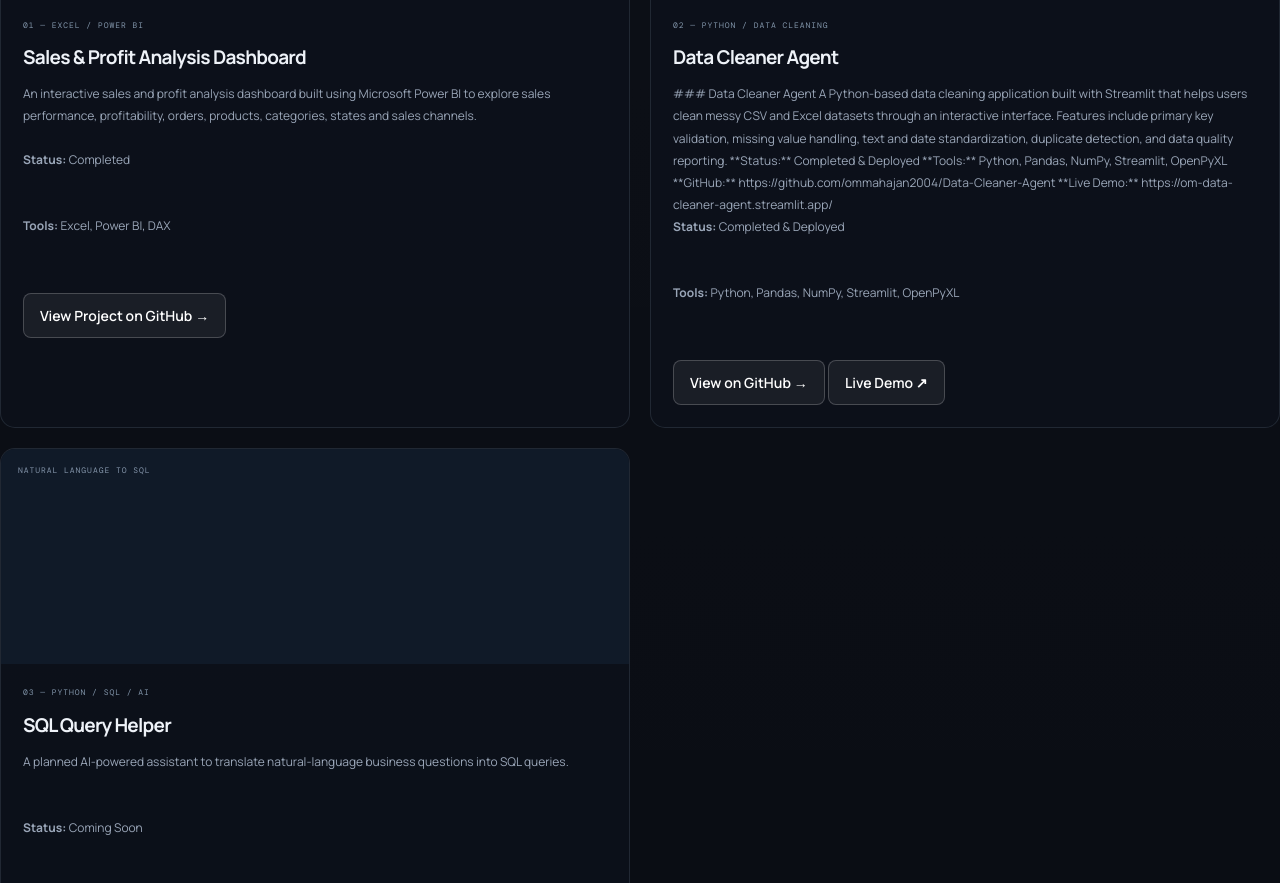
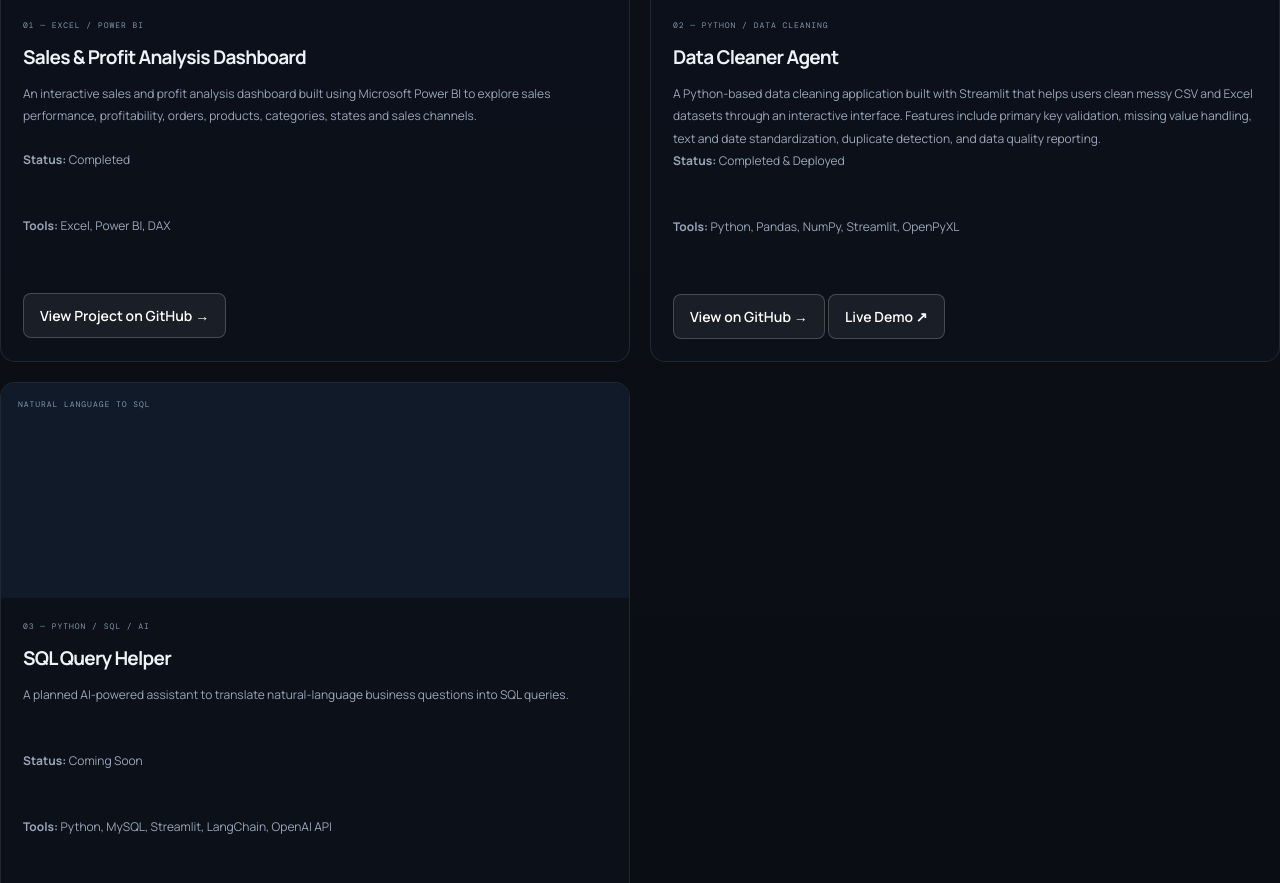
Before and after one commit to ommahajan2004/om-data-science-portfolio, a plain HTML site: page index.html in a window 1280 px wide. Shown: the part 2054-2937 px from the top of the page. Drawn offline with nearby package versions, Linux system fonts and the light colour scheme.

Commit message:
Update index.html

```diff
--- a/index.html
+++ b/index.html
@@ -155,6 +155,8 @@
 
 
 <!-- PROJECT 2: COMPLETED DATA CLEANER AGENT -->
+
+<!-- PROJECT 2: COMPLETED DATA CLEANER AGENT -->
 <article class="project-card">
     <div class="project-art project-art-sql">
         <div class="art-label">DATA CLEANING & PREPROCESSING</div>
@@ -166,22 +168,14 @@
         <h3>Data Cleaner Agent</h3>
 
         <p>
-           ### Data Cleaner Agent
-
-          A Python-based data cleaning application built with Streamlit that helps users clean messy CSV
-          and Excel datasets through an interactive interface. Features include primary key validation,
-          missing value handling, text and date standardization, duplicate detection, and data quality reporting.
-
-          **Status:** Completed & Deployed
-
-          **Tools:** Python, Pandas, NumPy, Streamlit, OpenPyXL
-
-          **GitHub:** https://github.com/ommahajan2004/Data-Cleaner-Agent
-
-          **Live Demo:** https://om-data-cleaner-agent.streamlit.app/
+            A Python-based data cleaning application built with
+            Streamlit that helps users clean messy CSV and Excel
+            datasets through an interactive interface. Features include
+            primary key validation, missing value handling, text and date
+            standardization, duplicate detection, and data quality reporting.
         </p>
 
-        <p><strong>Status:</strong> Completed & Deployed</p>
+        <p><strong>Status:</strong> Completed &amp; Deployed</p>
 
         <p>
             <strong>Tools:</strong>
```
